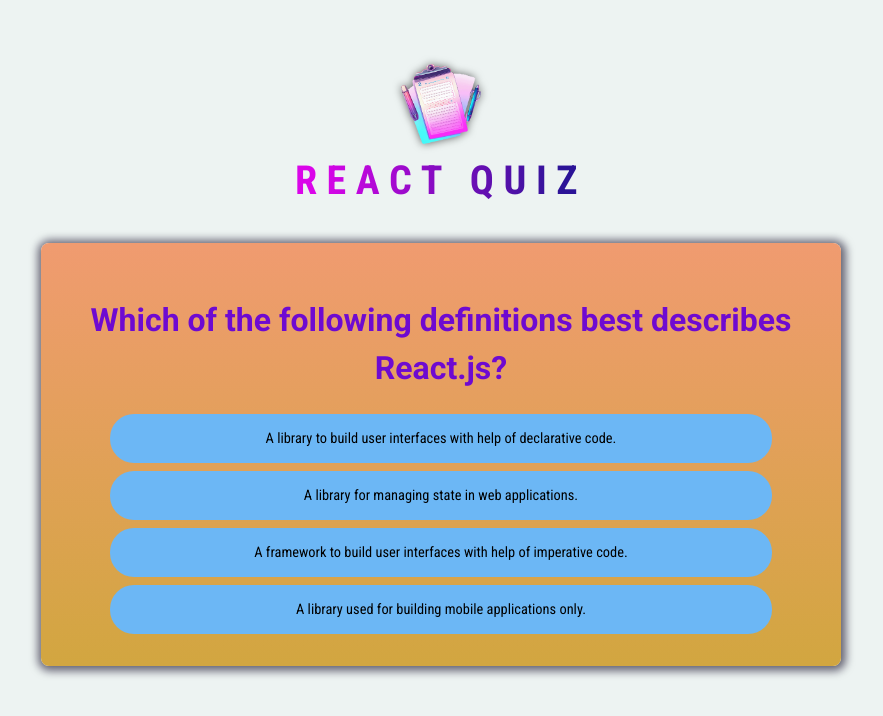
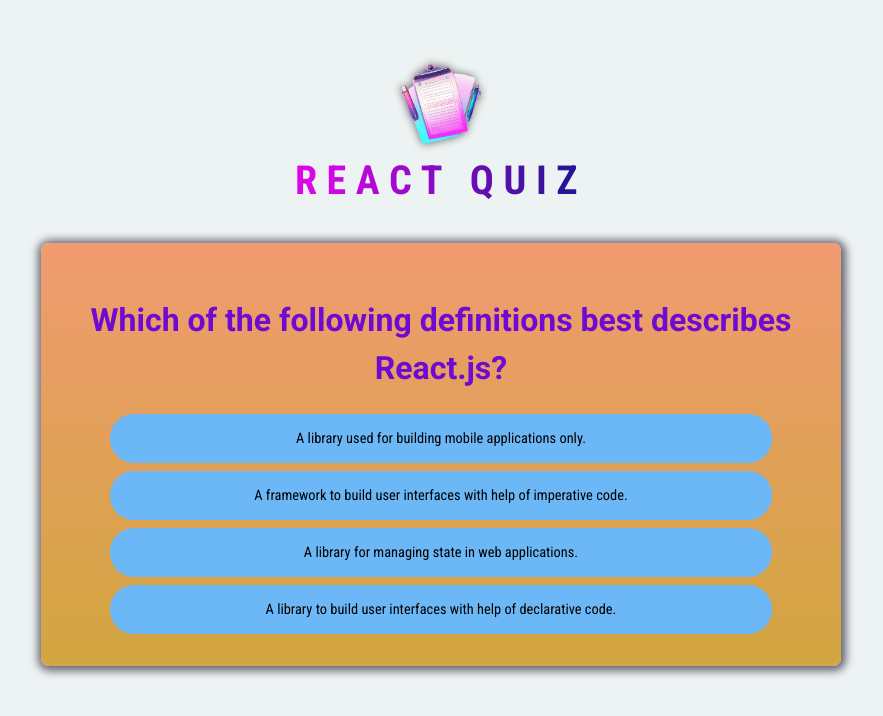
Before and after one commit to naveed60/React-Quiz-app-, a React (Vite) app: page / in a window 1280 px wide. Shown: the top 716 px of the page, without its empty margins (199-1082 px from the left). Built offline with nearby package versions, Linux system fonts and the light colour scheme.

Commit message:
completed quiz icon

```diff
--- a/src/components/Quiz.jsx
+++ b/src/components/Quiz.jsx
@@ -1,14 +1,27 @@
 import { useState } from "react";
 import QUESTIONS from "../questuins.js";
+import quizIsCompleteImg from "../assets/quiz-complete.png";
 
 export default function Quiz(){
     const [userAnswers, setUsereAnswers] = useState([]);
     const activeQuestionIndex = userAnswers.length;
-   function handleSelectAnswer(selectedAnswer){
-    setUsereAnswers((previousUserAnswers) => {
-      return [...previousUserAnswers, selectedAnswer];
-    });
-   };
+    const quizIsComplete = activeQuestionIndex === QUESTIONS.length
+    function handleSelectAnswer(selectedAnswer){
+      setUsereAnswers((previousUserAnswers) => {
+        return [...previousUserAnswers, selectedAnswer];
+      });
+    };
+
+    if (quizIsComplete){
+      return (
+        <div id="summary">
+        <img src={quizIsCompleteImg} alt="Trophy icon"/>
+        <h2>Quiz Completed!</h2>
+      </div>
+    )
+  }
+  const shuffleAnswers = [...QUESTIONS[activeQuestionIndex].answers];
+  shuffleAnswers.sort(() => Math.random() - 0.5);
   return (
  <>
  <div id="quiz">
@@ -16,7 +29,7 @@
       <h1>{QUESTIONS[activeQuestionIndex].text}</h1>
     </div>
     <ul id="answers">
-      {QUESTIONS[activeQuestionIndex].answers.map((answer) =>(
+      {shuffleAnswers.map((answer) =>(
         <li key={answer} className="answer">
           <button onClick={() => handleSelectAnswer(answer)}>{answer}</button>
         </li>
```
